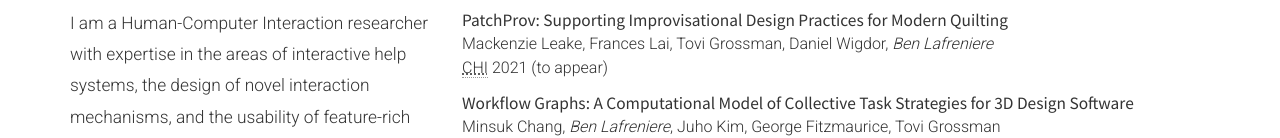
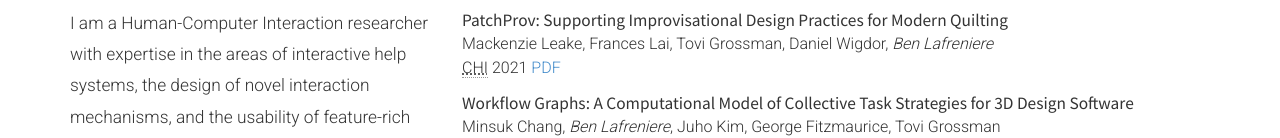
Before and after one commit to lafrenben/webpage, a plain HTML site: page index.html in a window 1280 px wide. Shown: the part 355-493 px from the top of the page. Drawn offline with Linux system fonts and the light colour scheme.

Commit message:
Added PDF for PatchProv

```diff
--- a/index.html
+++ b/index.html
@@ -89,7 +89,7 @@
 		<div class="title">PatchProv: Supporting Improvisational Design Practices for Modern Quilting</div>
 		<div class="authors">
 		  Mackenzie&nbsp;Leake, Frances&nbsp;Lai, Tovi&nbsp;Grossman, Daniel&nbsp;Wigdor, <span class="me">Ben&nbsp;Lafreniere</span></div>
-		<div><span class="collection"><abbr title="ACM CHI Conference on Human Factors in Computing Systems">CHI</abbr> 2021</span> (to appear)</div>
+		<div><span class="collection"><abbr title="ACM CHI Conference on Human Factors in Computing Systems">CHI</abbr> 2021</span> <a href="/assets/papers/Leake_CHI2021_-_PatchProv.pdf">PDF</a></div>
 	      </li>
 
 	      <li>
```
Also changed, not shown: 1 other file.
